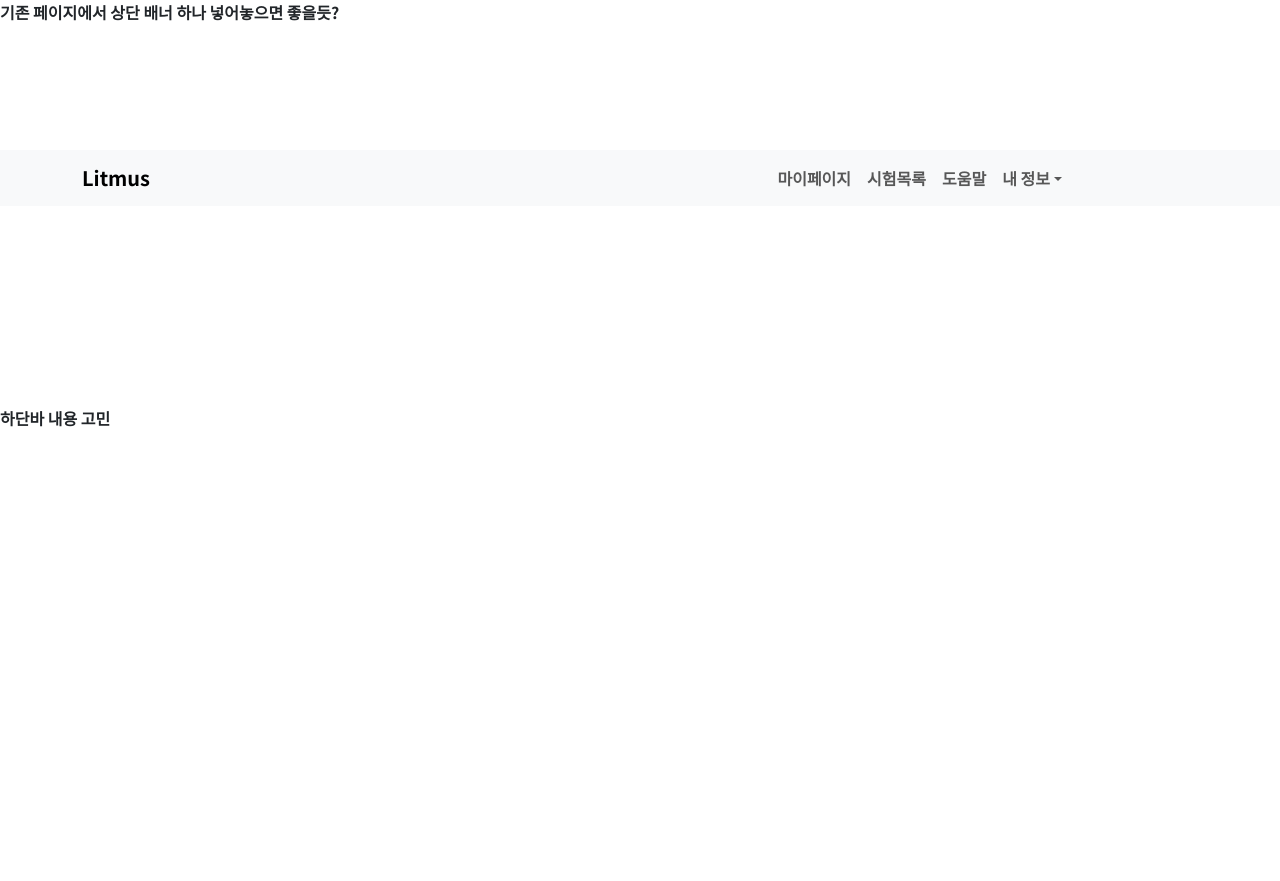
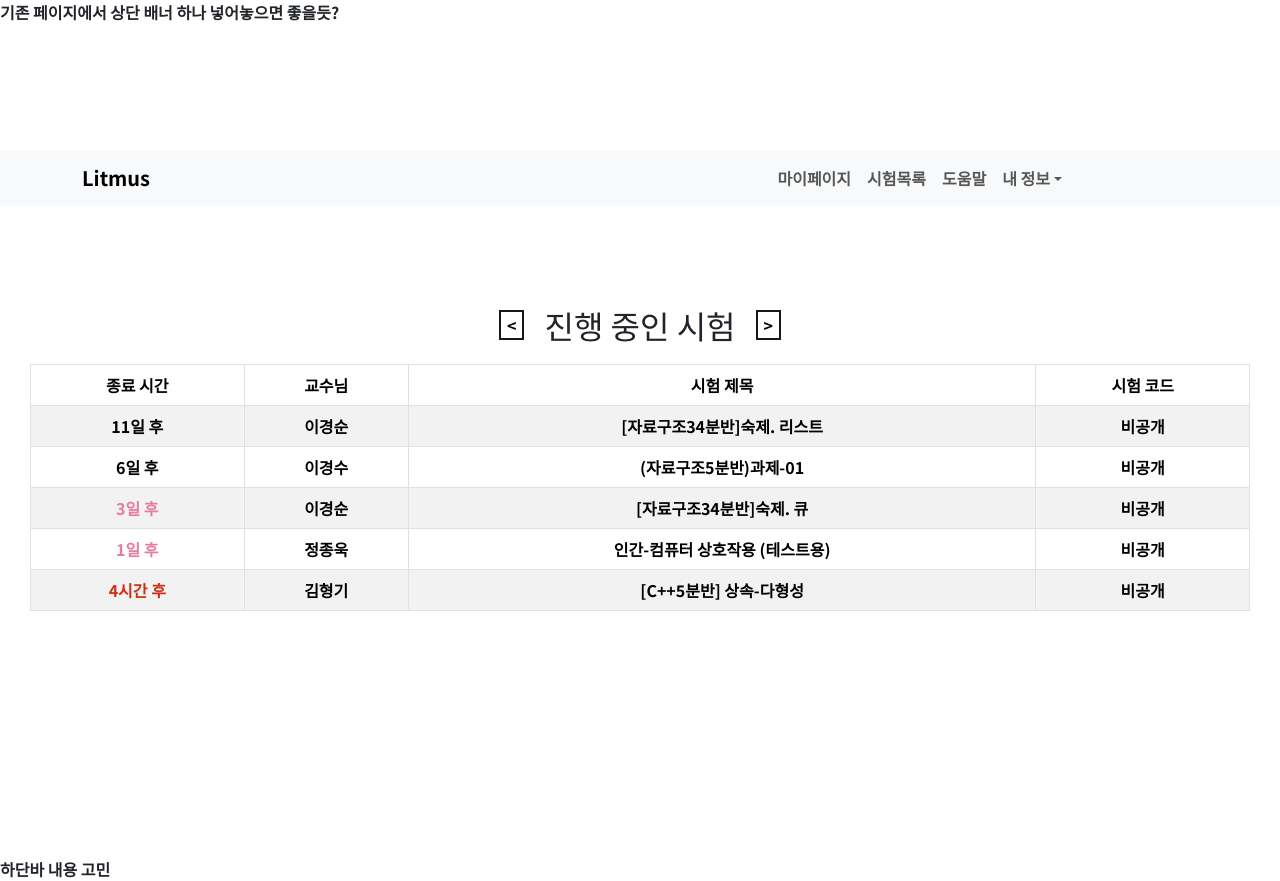
Before and after one commit to rlathdns/litmus, a React (Vite) app: page / in a window 1280 px wide. Before the commit the page ends 800 px from the top, so only its background shows below. Built offline with nearby package versions, Linux system fonts and the light colour scheme.

Commit message:
'testList_making'

```diff
--- a/src/App.jsx
+++ b/src/App.jsx
@@ -4,6 +4,7 @@ import './App.css'
 import TopNavbar from './components/TopNavbar/TopNavbar'
 import MainLayout from './layouts/MainLayout';
 import { createBrowserRouter, RouterProvider } from 'react-router-dom';
+import HomePage from './pages/HomePage';
 
 
 const router = createBrowserRouter([
@@ -11,7 +12,10 @@ const router = createBrowserRouter([
 		path: "/",
 		element: <MainLayout />,
 		children: [
-
+			{
+				index: true,
+				element : <HomePage/>
+			}
 		]
 	},
 
--- /dev/null
+++ b/src/components/Main/TestList.jsx
@@ -0,0 +1,107 @@
+import Table from 'react-bootstrap/Table';
+import { useState, useEffect } from 'react';
+import currentTestList from '../../mocks/TestList/currentTestList';
+import futureTestList from '../../mocks/TestList/futureTestList';
+import pastTestList from '../../mocks/TestList/pastTestList';
+import classes from './TestList.module.css';
+
+function TestList(){
+
+  const [tabIndex, setIndex] = useState(0);
+  const [data, setData] = useState([]);
+  const [title, setTitle] = useState('');
+
+  const indexUp = () => {
+    if(tabIndex === 2){
+      setIndex(0);
+      return;
+    }
+    setIndex(tabIndex + 1);
+  };
+
+  const indexDown = () => {
+    if (tabIndex === 0){
+      setIndex(2)
+    }
+    setIndex(tabIndex -1);
+  };
+
+  const emphasizeTime = (currentItemIndex) => {
+    if (currentItemIndex < 2) {
+      console.log(1);
+      return '';
+    }
+
+    if (currentItemIndex === 2 || currentItemIndex === 3) {
+      console.log(3);
+      return `${classes.emphasize}`;
+    }
+
+    if (currentItemIndex === 4) {
+      console.log(5);
+      return `${classes.more_emphasize}`;
+    }
+  }
+
+
+  useEffect(() => {
+    switch (tabIndex) {
+      case 0:
+        setData(currentTestList);
+        setTitle('진행 중인 시험');
+        break;
+      case 1:
+        setData(futureTestList);
+        setTitle('준비 중인 시험');
+        break;
+      case 2:
+        setData(pastTestList);
+        setTitle('종료된 시험(최근 5개)');
+        break;
+    }
+  }, [tabIndex]);
+
+  return (
+    <section>
+      <article className={classes.wrapper}>
+        <div className={classes.title}>
+          <button
+            className={classes.title_button}
+            onClick={indexDown}
+          >{`<`}</button>
+
+          <h2 className={classes.title_content}>{title}</h2>
+
+          <button
+            className={classes.title_button}
+            onClick={indexUp}
+          >{`>`}</button>
+        </div>
+        <Table striped bordered hover>
+          <thead className={classes.table_head}>
+            <tr>
+              <th>종료 시간</th>
+              <th>교수님</th>
+              <th>시험 제목</th>
+              <th>시험 코드</th>
+            </tr>
+          </thead>
+
+          <tbody className={classes.table_body}>
+            {data.map((item, idx) => (
+              <tr key={idx}>
+                <td><span className={tabIndex === 0 ? emphasizeTime(idx) : ''}>{item.time}</span></td>
+                <td>{item.professor}</td>
+                <td>{item.problem}</td>
+                <td>{item.testCode}</td>
+              </tr>
+            ))}
+
+          </tbody>
+        </Table>
+      </article>
+    </section>
+  )
+}
+
+export default TestList;
--- /dev/null
+++ b/src/components/Main/TestList.module.css
@@ -0,0 +1,42 @@
+
+.wrapper{
+  padding: 30px;
+}
+
+.title{
+  display: flex;
+  justify-content: center;
+  align-items: center;
+  margin: 20px 0;
+}
+
+.title_content{
+  margin: 0;
+}
+
+.title_button{
+  background-color: transparent;
+  border: 2px solid #191919;
+  margin: 0 20px;
+}
+
+.title_button:hover{
+  border: 2px solid #0D6EFD;
+}
+
+
+.table_head{
+  text-align: center;
+}
+
+.table_body{
+  text-align: center;
+}
+
+.emphasize{
+  color: #E67BA4;
+}
+
+.more_emphasize{
+  color: #CF2F11;
+}
--- a/src/layouts/MainLayout.jsx
+++ b/src/layouts/MainLayout.jsx
@@ -3,14 +3,15 @@ import { Outlet } from 'react-router-dom';
 import Footer from '../components/Footer/Footer';
 import HeaderBanner from '../components/Header/HeaderBanner';
 import TopNavbar from '../components/TopNavbar/TopNavbar';
-import './MainLayout.module.css';
+import classes from './MainLayout.module.css';
+
 
 function MainLayout(){
   return (
     <>
       <HeaderBanner/>
       <TopNavbar/>
-      <main>
+      <main className={classes.content}>
         <Outlet/>
       </main>
       <Footer/>
--- a/src/layouts/MainLayout.module.css
+++ b/src/layouts/MainLayout.module.css
@@ -0,0 +1,3 @@
+.content{
+  margin-top: 50px;
+}
--- a/src/mocks/TestList/futureTestList.js
+++ b/src/mocks/TestList/futureTestList.js
@@ -30,4 +30,6 @@ const futureTestList = [
     problem : '[알고리즘 1분반] 정렬',
     testCode : '비공개'
   },
-]
+];
+
+export default futureTestList;
--- a/src/mocks/TestList/pastTestList.js
+++ b/src/mocks/TestList/pastTestList.js
@@ -3,15 +3,20 @@ const pastTestList = [
     time : '1일 전',
     professor : '이정현',
     problem : 'SW_exam_test',
+    testCode : '비공개'
   },
   {
     time : '4일 전',
     professor : '이경수',
     problem : '(자료구조 5분반) 과제-00',
+    testCode : '비공개'
   },
   {
     time : '15일 전',
     professor : '류금한',
     problem : '[자료구조6분반] 과제2_큐',
+    testCode : '비공개'
   },
-]
+];
+
+export default pastTestList;
--- /dev/null
+++ b/src/pages/HomePage.jsx
@@ -0,0 +1,9 @@
+import TestList from "../components/Main/TestList";
+
+function HomePage(){
+  return (
+    <TestList/>
+  )
+}
+
+export default HomePage;
```
